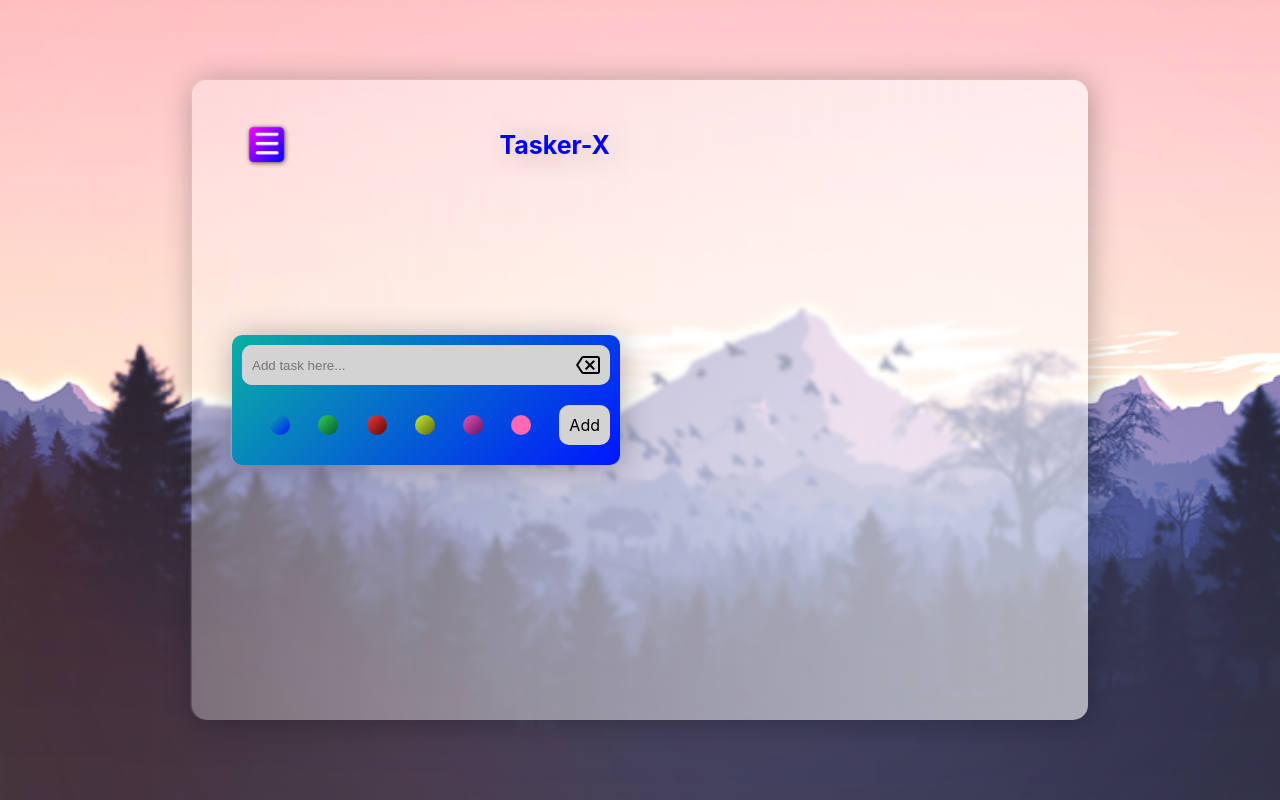
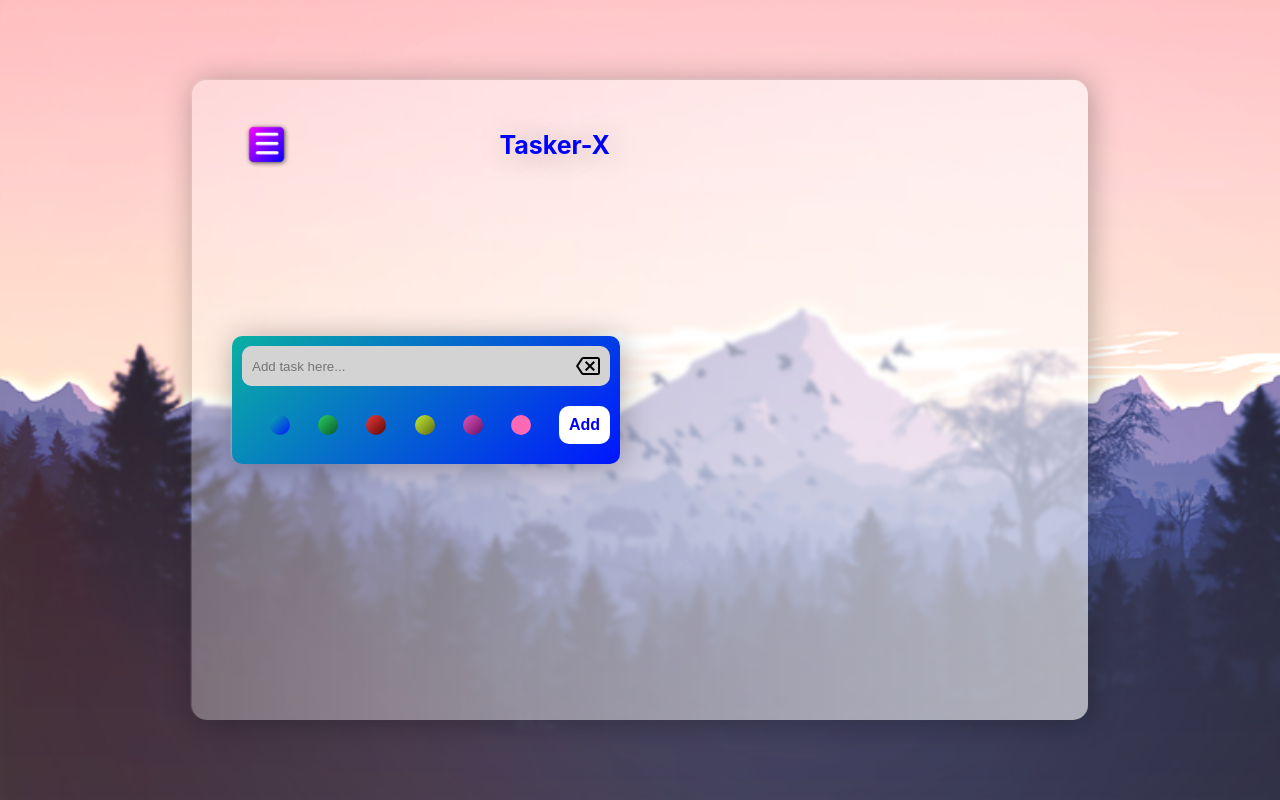
Before and after one commit to korathbasil/react-to-do-list, a React (Create React App) app: page / in a window 1280 px wide. Built offline with nearby package versions, Linux system fonts and the light colour scheme.

Commit message:
taskCard buttons and addTask button , style changed

```diff
--- a/src/App.css
+++ b/src/App.css
@@ -44,4 +44,5 @@
   padding: 40px;
   padding-left: 20px;
   /* background-color: hotpink; */
+  /* overflow-y: scroll; */
 }
--- a/src/components/AddTask/AddTask.module.css
+++ b/src/components/AddTask/AddTask.module.css
@@ -86,13 +86,19 @@
     rgba(105, 16, 99, 1) 100%
   );
 }
-.button {
+.colorsAndAction > button {
   padding: 10px;
   border-radius: 10px;
   outline: none;
   color: black;
   background-color: lightgray;
   cursor: pointer;
+  border: none;
+  border-radius: 5;
+  background-color: white;
+  color: blue;
+  font-size: 16px;
+  font-weight: 600;
 }
 /* Grads
 
--- a/src/components/AddTask/AddTask.tsx
+++ b/src/components/AddTask/AddTask.tsx
@@ -109,15 +109,15 @@ const AddTask: React.FC<addTaskProps> = ({ addTask }) => {
             ></div>
             <div className={styles.colorCircle}></div>
           </div>
-          <button hidden type="submit" ref={submitButttonRef}>
+          <button type="submit" ref={submitButttonRef}>
             Add
           </button>
-          <div
+          {/* <div
             className={styles.button}
             onClick={() => submitButttonRef.current?.click()}
           >
             Add
-          </div>
+          </div> */}
         </div>
       </form>
     </div>
--- a/src/components/TaskCard/TaskCard.module.css
+++ b/src/components/TaskCard/TaskCard.module.css
@@ -15,8 +15,10 @@
   justify-content: flex-end;
 }
 .actionButton {
-  padding: 10px;
-  border-radius: 10px;
+  font-size: 12px;
+  font-weight: 600;
+  padding: 5px;
+  border-radius: 5px;
   outline: none;
   color: black;
   background-color: lightgray;
@@ -24,4 +26,5 @@
   outline: none;
   border: none;
   margin-left: 10px;
+  color: white;
 }
--- a/src/components/TaskCard/TaskCard.tsx
+++ b/src/components/TaskCard/TaskCard.tsx
@@ -21,7 +21,8 @@ const TaskCard: React.FC<taskProps> = ({ task, completeTask, deleteTask }) => {
         {!task.isCompleted && (
           <button
             onClick={() => completeTask(task.id)}
-            className={styles.actionButton}
+            className={styles.actionButton + " firstButton"}
+            style={{ backgroundColor: "green" }}
           >
             Mark as Complete
           </button>
@@ -29,6 +30,7 @@ const TaskCard: React.FC<taskProps> = ({ task, completeTask, deleteTask }) => {
         <button
           onClick={() => deleteTask(task.id)}
           className={styles.actionButton}
+          style={{ backgroundColor: "red" }}
         >
           Delete
         </button>
```
